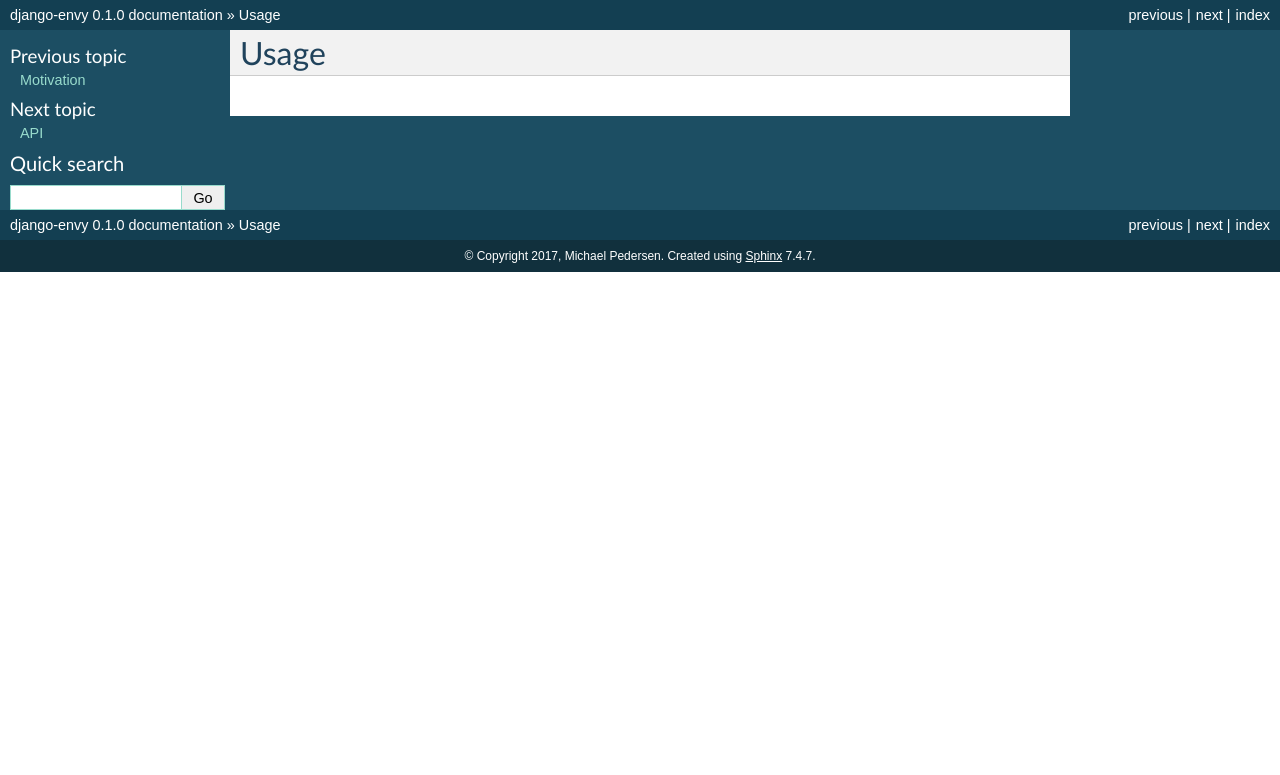
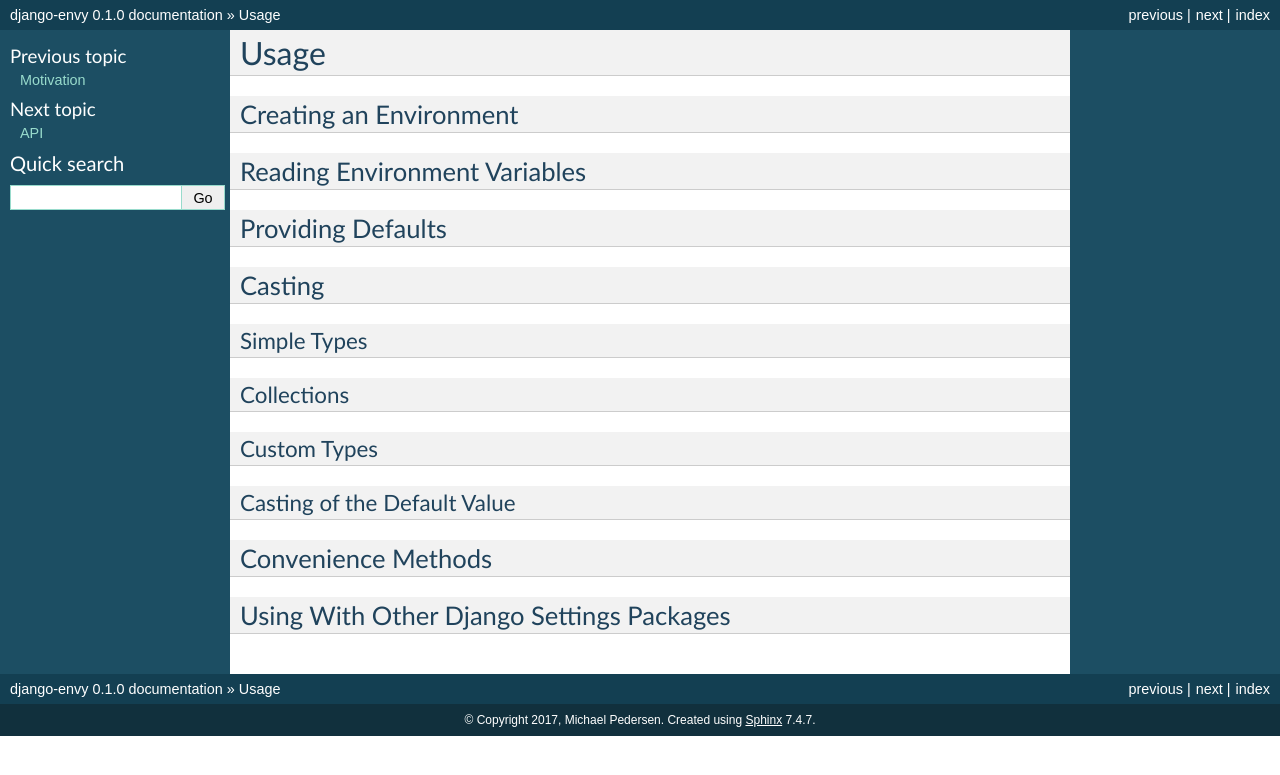
Before and after one commit to miped/django-envy, a Sphinx documentation site: the page built from docs/usage.rst, in a window 1280 px wide. Shown: the top 775 px of the page. Built offline with Sphinx 7.4.7, drawn with Linux system fonts in a browser that asks for light colours.

Commit message:
Create TOC for usage doc

```diff
--- a/docs/usage.rst
+++ b/docs/usage.rst
@@ -1,2 +1,38 @@
 Usage
 =====
+
+
+Creating an Environment
+-----------------------
+
+
+Reading Environment Variables
+-----------------------------
+
+
+Providing Defaults
+------------------
+
+
+Casting
+-------
+
+Simple Types
+~~~~~~~~~~~~
+
+Collections
+~~~~~~~~~~~
+
+Custom Types
+~~~~~~~~~~~~
+
+Casting of the Default Value
+~~~~~~~~~~~~~~~~~~~~~~~~~~~~
+
+
+Convenience Methods
+-------------------
+
+
+Using With Other Django Settings Packages
+-----------------------------------------
```
